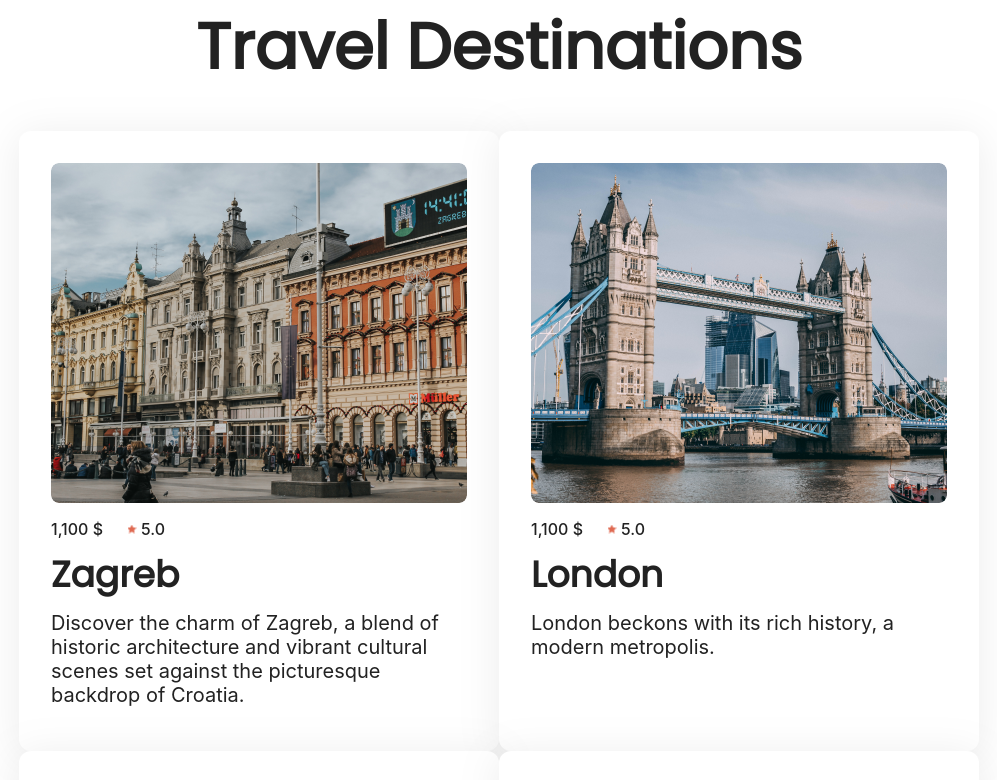
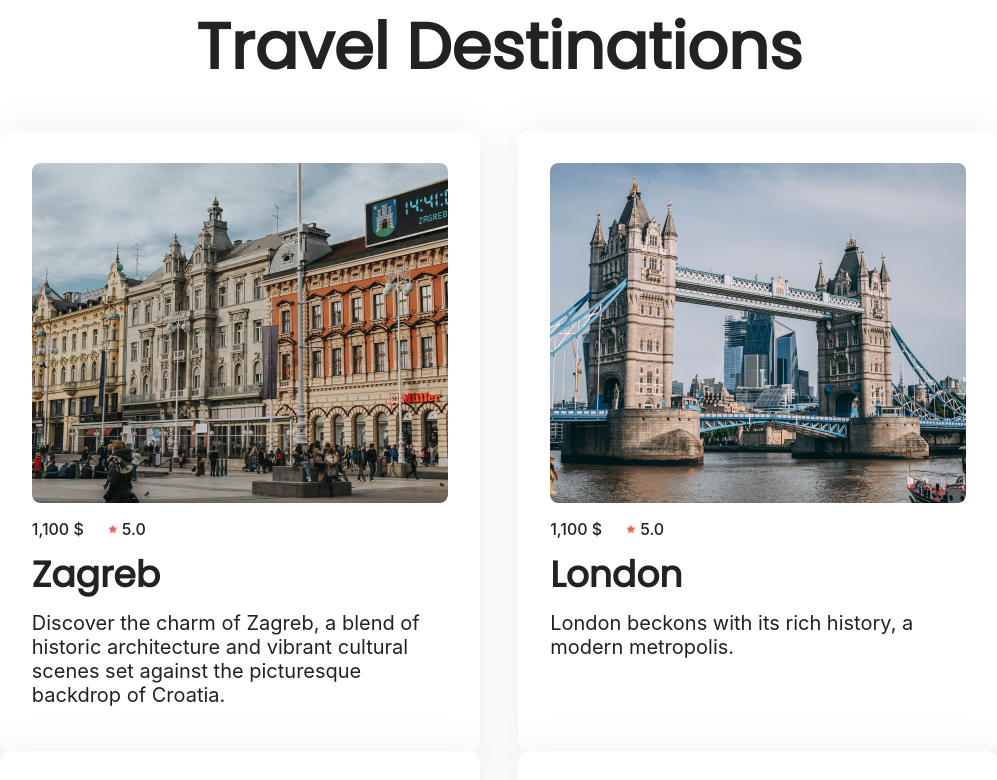
Before and after one commit to GithubMarac/euroart, a website: page index.html in a window 1280 px wide. Shown: the part 2500-3280 px from the top of the page, without its empty margins (141-1138 px from the left). Drawn offline with nearby package versions, Linux system fonts and the light colour scheme; a web font is replaced by a local one.

Commit message:
added gap due to splidejs width calc()

```diff
--- a/index.html
+++ b/index.html
@@ -149,7 +149,7 @@
         <h2 class="travelDestinationHeading">
             Travel Destinations
         </h2>
-        <div class="flex flex-wrap justify-center">
+        <div class="flex flex-wrap justify-center gap-[3%]">
             <div class="travelDestinationCard">
                 <div class="flex flex-col self-stretch gap-[16px]">
                     <img class="travelDestinationImage" alt="Zagreb" src="images/zagreb.png">
```
